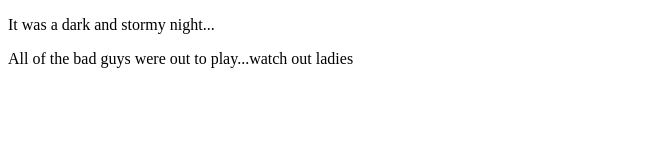
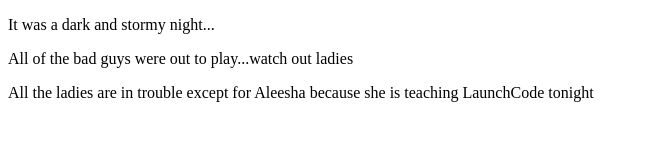
Before and after one commit to garonpower/fireside-story, a plain HTML site: page index.html in a window 1280 px wide. Shown: the whole page, without its empty margins (0-649 px from the left). Drawn offline with Linux system fonts and the light colour scheme.

Commit message:
added third line of the story

```diff
--- a/index.html
+++ b/index.html
@@ -7,6 +7,7 @@
 <body>
 <p>It was a dark and stormy night...</p>
 <p>All of the bad guys were out to play...watch out ladies</p>
+<p>All the ladies are in trouble except for Aleesha because she is teaching LaunchCode tonight</p>
 
 </body>
 </html>
```
